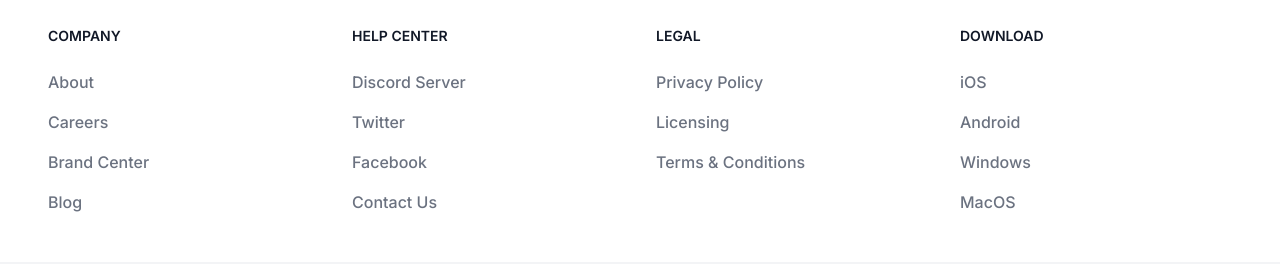
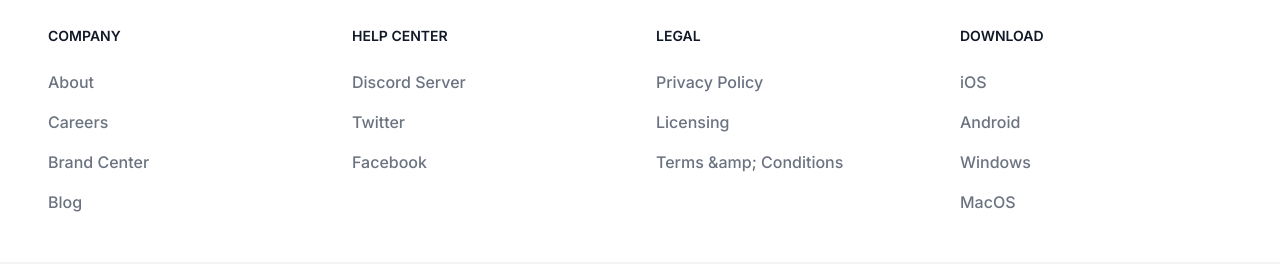
Before and after one commit to lagab/nextsite, a Next.js app: page / in a window 1280 px wide. Shown: the part 2400-2664 px from the top of the page. Built offline with nearby package versions, Linux system fonts and the light colour scheme.

Commit message:
create link list component

```diff
--- /dev/null
+++ b/components/LinkList.tsx
@@ -0,0 +1,21 @@
+import Link from 'next/link'
+import React from 'react'
+
+export type link = {
+    title:string,
+    name:string,
+    href: string,
+}
+export type linkListProps = {
+ links: link[],
+ className: string,
+}
+export const LinkList = ({links, className}: linkListProps) => {
+  return (
+    <ul className={className}>
+        { links.map((link,index) => (
+            <li key={index} className="mb-4"><Link title={link.title} href={link.href} >{link.name}</Link></li>
+        ))}
+    </ul>
+  )
+}
--- a/src/features/layout/Footer.tsx
+++ b/src/features/layout/Footer.tsx
@@ -1,3 +1,4 @@
+import { LinkList, link } from '@/components/LinkList'
 import { Facebook, Github, Instagram, Twitter } from 'lucide-react'
 import React from 'react'
 
@@ -10,69 +11,41 @@
       <div className="grid grid-cols-2 gap-8 px-4 py-6 lg:py-8 md:grid-cols-4">
         <div>
             <h2 className="mb-6 text-sm font-semibold text-gray-900 uppercase dark:text-white">Company</h2>
-            <ul className="text-gray-500 dark:text-gray-400 font-medium">
-                <li className="mb-4">
-                    <a href="#" className=" hover:underline">About</a>
-                </li>
-                <li className="mb-4">
-                    <a href="#" className="hover:underline">Careers</a>
-                </li>
-                <li className="mb-4">
-                    <a href="#" className="hover:underline">Brand Center</a>
-                </li>
-                <li className="mb-4">
-                    <a href="#" className="hover:underline">Blog</a>
-                </li>
-            </ul>
+            <LinkList className="text-gray-500 dark:text-gray-400 font-medium"
+            links={[
+            {title: 'About',href: '#', name:'About'},
+            {title: 'Careers',href: '#', name:'Careers'},
+            {title: 'Brand Center',href: '#', name:'Brand Center'},
+            {title: 'Blog',href: '#', name:'Blog'},
+            ]} />
         </div>
         <div>
             <h2 className="mb-6 text-sm font-semibold text-gray-900 uppercase dark:text-white">Help center</h2>
-            <ul className="text-gray-500 dark:text-gray-400 font-medium">
-                <li className="mb-4">
-                    <a href="#" className="hover:underline">Discord Server</a>
-                </li>
-                <li className="mb-4">
-                    <a href="#" className="hover:underline">Twitter</a>
-                </li>
-                <li className="mb-4">
-                    <a href="#" className="hover:underline">Facebook</a>
-                </li>
-                <li className="mb-4">
-                    <a href="#" className="hover:underline">Contact Us</a>
-                </li>
-            </ul>
+            <LinkList className="text-gray-500 dark:text-gray-400 font-medium"
+            links={[
+            {title: 'iOS',href: '#', name:'Discord Server'},
+            {title: 'Android',href: '#', name:'Twitter'},
+            {title: 'Windows',href: '#', name:'Facebook'},
+            ]} />
         </div>
         <div>
             <h2 className="mb-6 text-sm font-semibold text-gray-900 uppercase dark:text-white">Legal</h2>
-            <ul className="text-gray-500 dark:text-gray-400 font-medium">
-                <li className="mb-4">
-                    <a href="#" className="hover:underline">Privacy Policy</a>
-                </li>
-                <li className="mb-4">
-                    <a href="#" className="hover:underline">Licensing</a>
-                </li>
-                <li className="mb-4">
-                    <a href="#" className="hover:underline">Terms &amp; Conditions</a>
-                </li>
-            </ul>
-
+            <LinkList className="text-gray-500 dark:text-gray-400 font-medium"
+            links={[
+            {title: 'Privacy Policy',href: '#', name:'Privacy Policy'},
+            {title: 'Licensing',href: '#', name:'Licensing'},
+            {title: 'Terms & Conditions',href: '#', name:'Terms &amp; Conditions'},
+            ]} />
         </div>
         <div>
             <h2 className="mb-6 text-sm font-semibold text-gray-900 uppercase dark:text-white">Download</h2>
-            <ul className="text-gray-500 dark:text-gray-400 font-medium">
-                <li className="mb-4">
-                    <a href="#" className="hover:underline">iOS</a>
-                </li>
-                <li className="mb-4">
-                    <a href="#" className="hover:underline">Android</a>
-                </li>
-                <li className="mb-4">
-                    <a href="#" className="hover:underline">Windows</a>
-                </li>
-                <li className="mb-4">
-                    <a href="#" className="hover:underline">MacOS</a>
-                </li>
-            </ul>
+            <LinkList className="text-gray-500 dark:text-gray-400 font-medium"
+            links={[
+            {title: 'iOS',href: '#', name:'iOS'},
+            {title: 'Android',href: '#', name:'Android'},
+            {title: 'Windows',href: '#', name:'Windows'},
+            {title: 'MacOS',href: '#', name:'MacOS'},
+            ]} />
         </div>
     </div>
 
```
